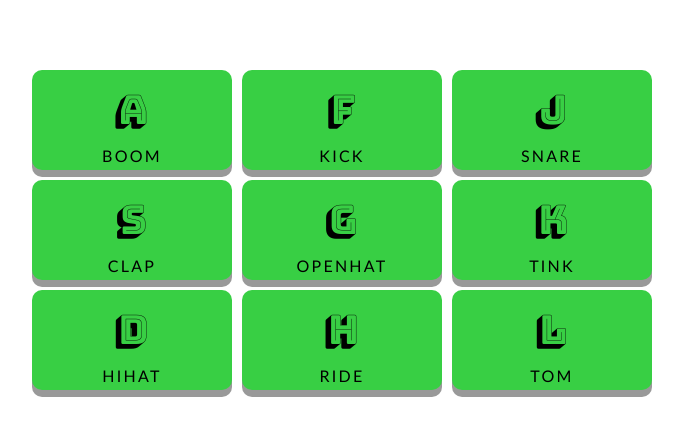
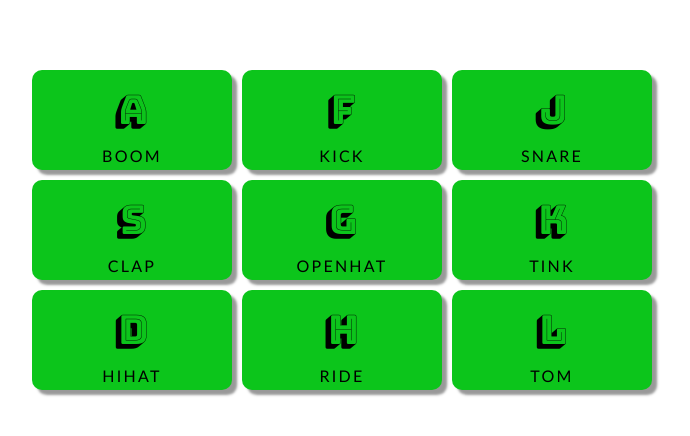
Before and after one commit to gkamieniecki/keyboardDrumKit, a plain HTML site: page index.html in a window 1280 px wide. Shown: the whole page, without its empty margins (298-988 px from the left). Drawn offline with Linux system fonts and the light colour scheme.

Commit message:
added minor design and logic changes

```diff
--- a/app.js
+++ b/app.js
@@ -27,6 +27,7 @@ document.addEventListener("keydown", (e) => {
         document.getElementById("tom").play();
     }
 });
+
 
 
 
--- a/style.css
+++ b/style.css
@@ -28,11 +28,11 @@ body {
     text-align: center;
     width: 200px;
     height: 100px;
-    background: rgb(56, 207, 68);
+    background: rgb(12, 197, 27);
     border-radius: 10px;
     cursor: pointer;
     /* border: rgb(15, 8, 8) solid 2px; */
-    box-shadow: 0 7px #999;
+    box-shadow: 0.4vw 0.4vw 0.2vw 0vw #999;
 }
 
 .sound:hover {
@@ -41,7 +41,7 @@ body {
 
 .sound:active {
     background-color: rgb(13, 148, 24);
-    box-shadow: 0 4px #666;
+    box-shadow: 0.2vw 0.2vw 0.1vw 0vw #666;
     transform: translateY(4px);
 }
 .p-key {
```
